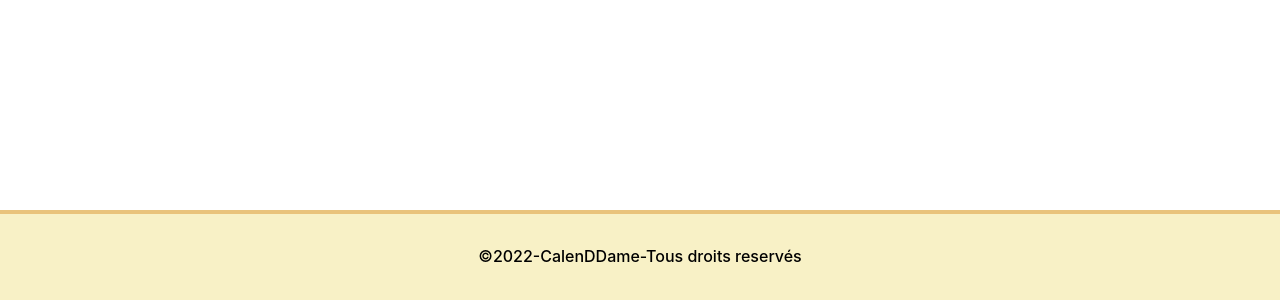
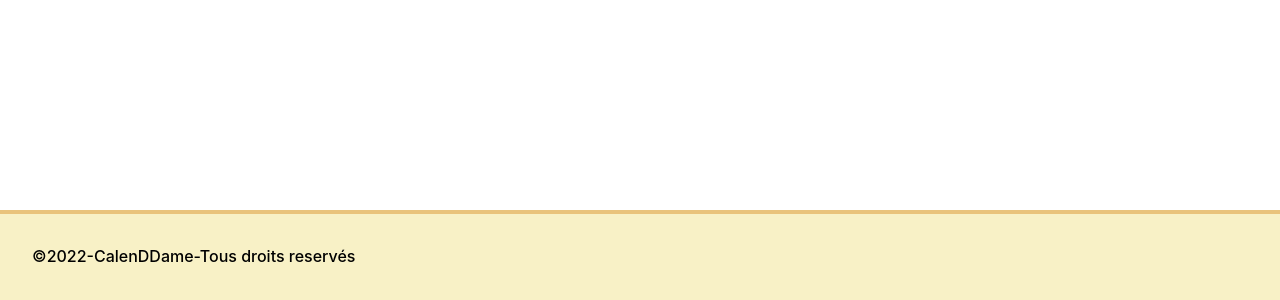
Before and after one commit to radia10/Calenddame, a React (Create React App) app: page /Admin.jsx in a window 1280 px wide. Shown: the part 728-1028 px from the top of the page. Built offline with nearby package versions, Linux system fonts and the light colour scheme.

Commit message:
recentrer le footer

```diff
--- a/src/styles/Footer.scss
+++ b/src/styles/Footer.scss
@@ -5,7 +5,7 @@
 	display: flex;
 	justify-content: flex-start;
 	flex-direction: column;
-	align-items: center;
+	align-items: left;
     margin-top: 60%;
 	font-weight: 500;
 	background-color: rgb(248, 241, 198);
@@ -14,4 +14,5 @@
 
 .lmj-footer-elem {
 	margin-bottom: 10px;
+    text-align: left;
 }
```
